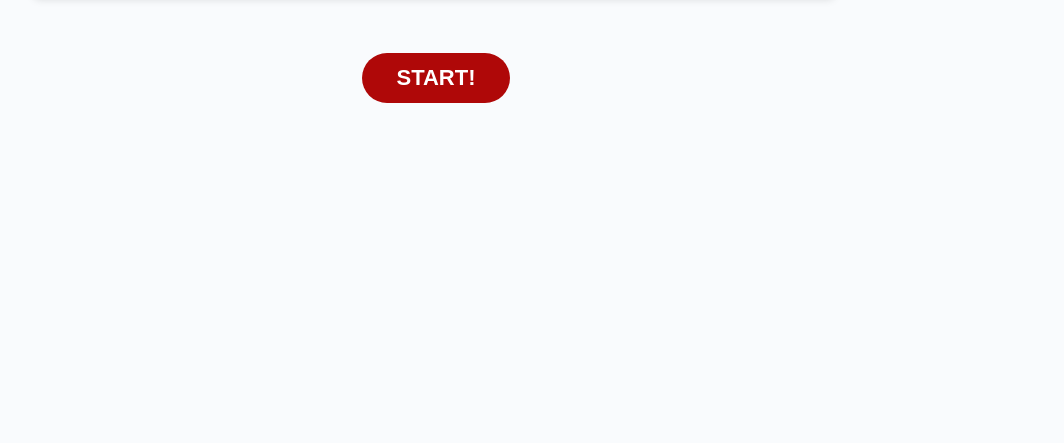
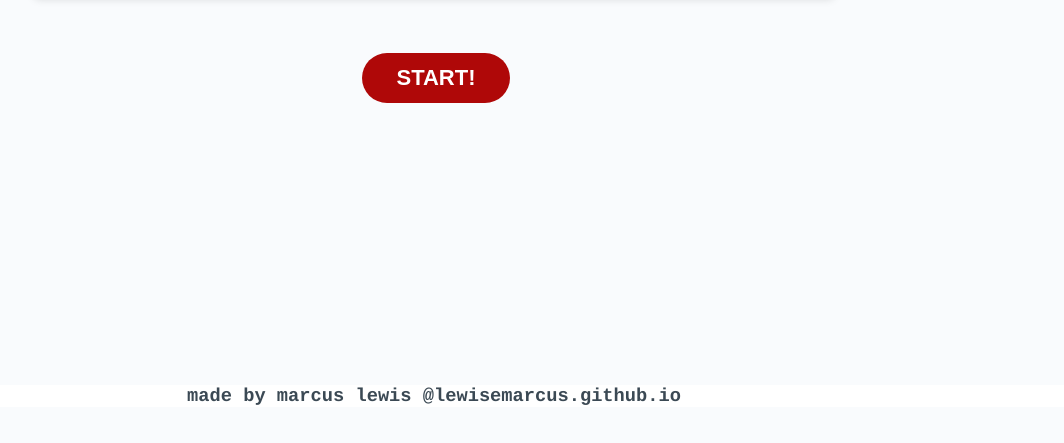
Before and after one commit to lewisemarcus/CodeQuiz, a plain HTML site: page index.html in a window 1280 px wide. Shown: the part 393-836 px from the top of the page, without its empty margins (206-1270 px from the left). Before the commit the page ends 800 px from the top, so only its background shows below. Drawn offline with Linux system fonts and the light colour scheme.

Commit message:
adding footer along with formatting

```diff
--- a/index.html
+++ b/index.html
@@ -25,10 +25,10 @@
         </div>
       </div>
       </main>
-      <footer>
 
-      </footer>
     </div>
-
   </body>
+  <footer>
+    <h3>made by marcus lewis @lewisemarcus.github.io </h3>
+  </footer>
 </html>
--- a/style.css
+++ b/style.css
@@ -29,6 +29,17 @@ header {
     padding-top: 0px;
     color: hsl(206, 17%, 28%);
   }
+
+footer {
+font-family: 'Space Mono', Courier, monospace;
+width: 100%;
+position: sticky;
+background-color: hsl(0, 0%, 100%);
+color: hsl(206, 17%, 28%);
+text-align: center;
+bottom: 0;
+z-index: 9;
+}
 
 button {
   font-weight: bolder;
```
